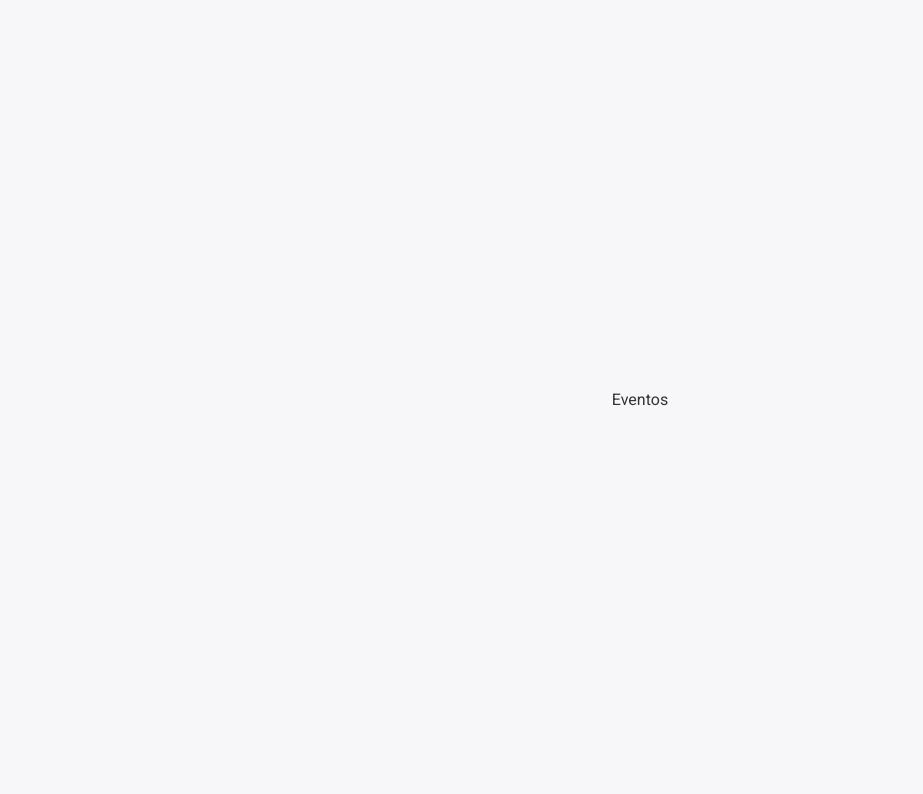
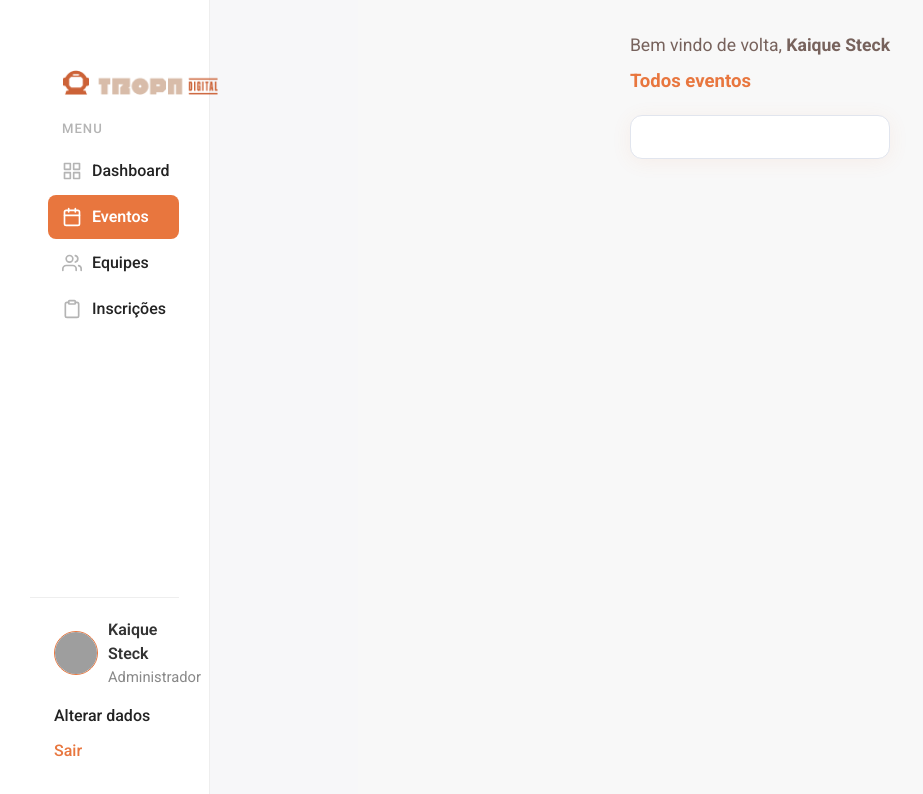
Before and after one commit to alissonooliveiraofc/tropa-digital-teste-tecnico-front, a React (Vite) app: page /eventos in a window 1280 px wide. Shown: the top 794 px of the page, without its empty margins (0-923 px from the left). Built offline with nearby package versions, Linux system fonts and the light colour scheme; grey boxes are pictures that could not be loaded.

Commit message:
adiciona componente Sidebar e estrutura a página Eventos com layout e estilos

```diff
--- /dev/null
+++ b/src/components/SideBar.tsx
@@ -0,0 +1,174 @@
+import styled from "styled-components";
+import { FiGrid, FiCalendar, FiUsers, FiClipboard } from "react-icons/fi";
+
+const SidebarContainer = styled.aside`
+  position: fixed;
+  left: 0;
+  top: 0;
+  padding: 30px;
+  width: 210px;
+  height: 100dvh;
+  background: #fff;
+  border-right: 1px solid #eee;
+  display: flex;
+  flex-direction: column;
+  justify-content: space-between;
+  z-index: 100;
+`;
+
+const Brand = styled.div`
+  display: flex;
+  align-items: center;
+  gap: 7px;
+  padding: 40px 0 24px 32px;
+  min-height: 60px;
+  img {
+    height: 25px;
+    width: 161px;
+    margin-right: 7px;
+  }
+`;
+
+const MenuLabel = styled.div`
+  color: #b4b4b4;
+  font-size: 0.82rem;
+  font-weight: 500;
+  letter-spacing: 1px;
+  margin: 0 0 10px 32px;
+`;
+
+const Menu = styled.ul`
+  list-style: none;
+  padding: 0 0 0 18px;
+  margin: 0;
+`;
+
+const MenuItem = styled.li<{ active?: boolean }>`
+  display: flex;
+  align-items: center;
+  gap: 10px;
+  padding: 10px 0 10px 14px;
+  border-radius: 8px;
+  color: ${({ active }) => (active ? "#fff" : "#232323")};
+  background: ${({ active }) => (active ? "#e8763e" : "transparent")};
+  font-weight: ${({ active }) => (active ? 600 : 500)};
+  font-size: 1rem;
+  cursor: pointer;
+  margin-bottom: 2px;
+  transition: background 0.15s, color 0.15s;
+  svg {
+    font-size: 1.25rem;
+    color: ${({ active }) => (active ? "#fff" : "#b4b4b4")};
+  }
+  &:hover {
+    background: #e8763e;
+    color: #fff;
+    svg {
+      color: #fff;
+    }
+  }
+`;
+
+const Spacer = styled.div`
+  flex: 1;
+`;
+
+const UserBlock = styled.div`
+  border-top: 1px solid #eee;
+  margin: 18px 0 0 0;
+  padding: 20px 0 0 0;
+  display: flex;
+  flex-direction: column;
+  align-items: flex-start;
+`;
+
+const UserProfile = styled.div`
+  display: flex;
+  align-items: center;
+  gap: 10px;
+  margin-left: 24px;
+  margin-bottom: 12px;
+`;
+
+const Avatar = styled.img`
+  width: 44px;
+  height: 44px;
+  border-radius: 50%;
+  object-fit: cover;
+  border: 1.5px solid #e8763e;
+`;
+
+const UserInfo = styled.div`
+  display: flex;
+  flex-direction: column;
+`;
+
+const UserName = styled.span`
+  font-weight: 600;
+  font-size: 1rem;
+`;
+
+const UserRole = styled.span`
+  font-size: 0.92rem;
+  color: #888;
+`;
+
+const SidebarButton = styled.button`
+  background: none;
+  border: none;
+  color: #232323;
+  margin-bottom: 4px;
+  text-align: left;
+  cursor: pointer;
+  padding: 6px 24px;
+  font-size: 1rem;
+  width: 100%;
+  &:last-child {
+    color: #e8763e;
+  }
+`;
+
+export default function Sidebar() {
+  return (
+    <SidebarContainer>
+      <div>
+        <Brand>
+          <img src="/illustration.png" alt="Tropa Digital" height={5} />
+          {/* Coloque aqui, se quiser, o texto DIGITAL estilizado */}
+
+        </Brand>
+        <MenuLabel>MENU</MenuLabel>
+        <Menu>
+          <MenuItem>
+            <FiGrid />
+            Dashboard
+          </MenuItem>
+          <MenuItem active>
+            <FiCalendar />
+            Eventos
+          </MenuItem>
+          <MenuItem>
+            <FiUsers />
+            Equipes
+          </MenuItem>
+          <MenuItem>
+            <FiClipboard />
+            Inscrições
+          </MenuItem>
+        </Menu>
+      </div>
+      <Spacer />
+      <UserBlock>
+        <UserProfile>
+          <Avatar src="/kaique.jpg" alt="Kaique Steck" />
+          <UserInfo>
+            <UserName>Kaique Steck</UserName>
+            <UserRole>Administrador</UserRole>
+          </UserInfo>
+        </UserProfile>
+        <SidebarButton>Alterar dados</SidebarButton>
+        <SidebarButton>Sair</SidebarButton>
+      </UserBlock>
+    </SidebarContainer>
+  );
+}
--- a/src/pages/Eventos.tsx
+++ b/src/pages/Eventos.tsx
@@ -1,7 +1,55 @@
-function Eventos() {
+import Sidebar from '../components/SideBar';
+import styled from 'styled-components';
+
+const Layout = styled.div`
+  display: flex;
+  background: #f8f8f8;
+  min-height: 100dvh;
+`;
+
+const Main = styled.main`
+  margin-left: 240px; /* Mesma largura da sidebar */
+  flex: 1;
+  padding: 32px;
+  min-width: 0;
+`;
+
+const Header = styled.div`
+  margin-bottom: 10px;
+  font-size: 1.1rem;
+  color: #77625c;
+`;
+
+const Title = styled.h3`
+  color: #e8763e;
+  font-size: 1.16rem;
+  margin-bottom: 1.2rem;
+  margin-top: 0.6rem;
+  font-weight: 700;
+`;
+
+const Card = styled.div`
+  background: #fff;
+  border: 1px solid #e1e5ee;
+  border-radius: 12px;
+  padding: 30px 22px 12px 22px;
+  box-shadow: 0 3px 20px rgba(232, 118, 62, 0.08);
+  margin-bottom: 24px;
+`;
+
+export default function Eventos() {
   return (
-    <div>Eventos</div>
-  )
+    <Layout>
+      <Sidebar />
+      <Main>
+        <Header>
+          Bem vindo de volta, <strong>Kaique Steck</strong>
+        </Header>
+        <Title>Todos eventos</Title>
+        <Card>
+          {/* Conteúdo do card de eventos */}
+        </Card>
+      </Main>
+    </Layout>
+  );
 }
-
-export default Eventos;
```
